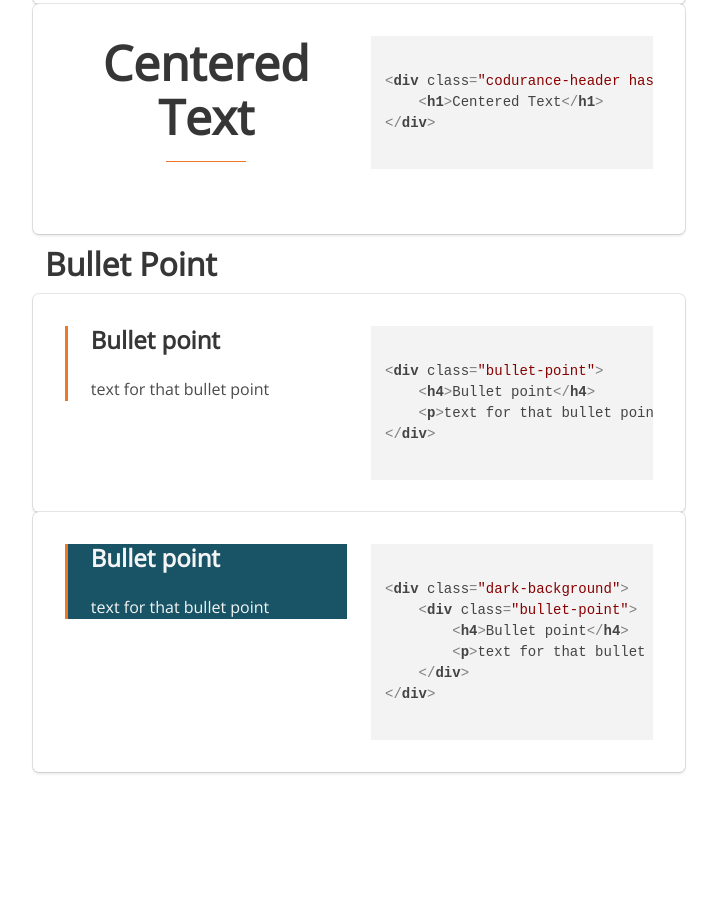
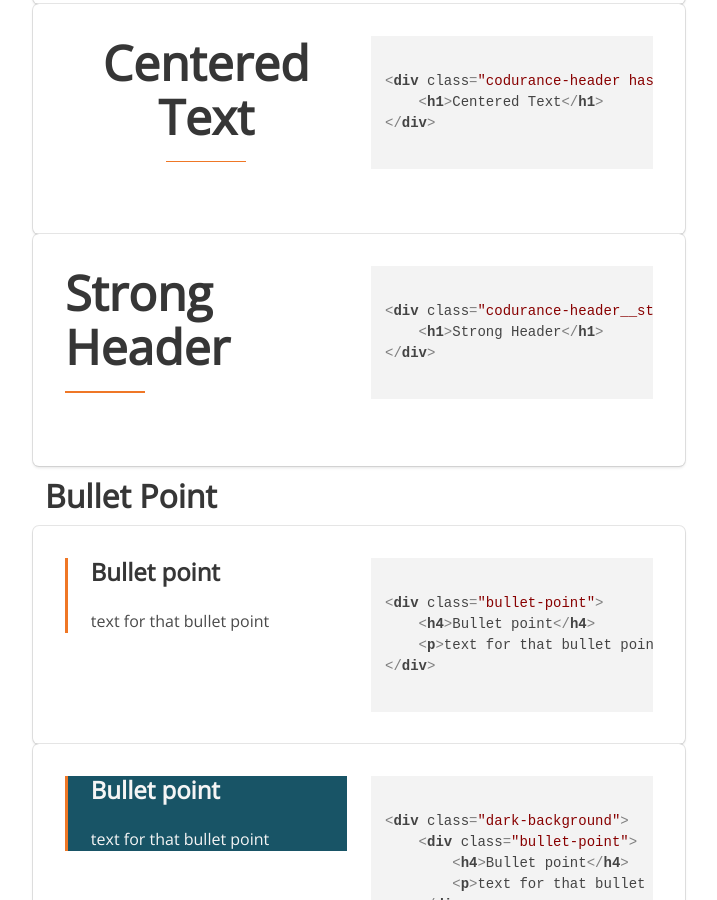
Before and after one commit to codurance/codurance-css, a Jekyll site: the page built from docs/showcase.md, in a window 1280 px wide and 900 px high, scrolled down 3219 px. Shown: the whole window, without its empty margins (281-998 px from the left). Built offline with Jekyll 4.4.1, drawn with Linux system fonts in a browser that asks for light colours; nearby versions of some CDN libraries; our own code applies the rules of GitHub Pages for plain Markdown files; before the commit the page ends 4003 px from its top, so only the background shows below that.

Commit message:
add Strong header

```diff
--- a/docs/showcase.md
+++ b/docs/showcase.md
@@ -110,6 +110,13 @@ layout: default
 {% endcapture %}
 {% include showcase-item.html content=header %}
 
+{% capture header %}
+<div class="codurance-header__strong">
+    <h1>Strong Header</h1>
+</div>
+{% endcapture %}
+{% include showcase-item.html content=header %}
+
 
 ### Bullet Point
 {% capture bullet-point %}
```
